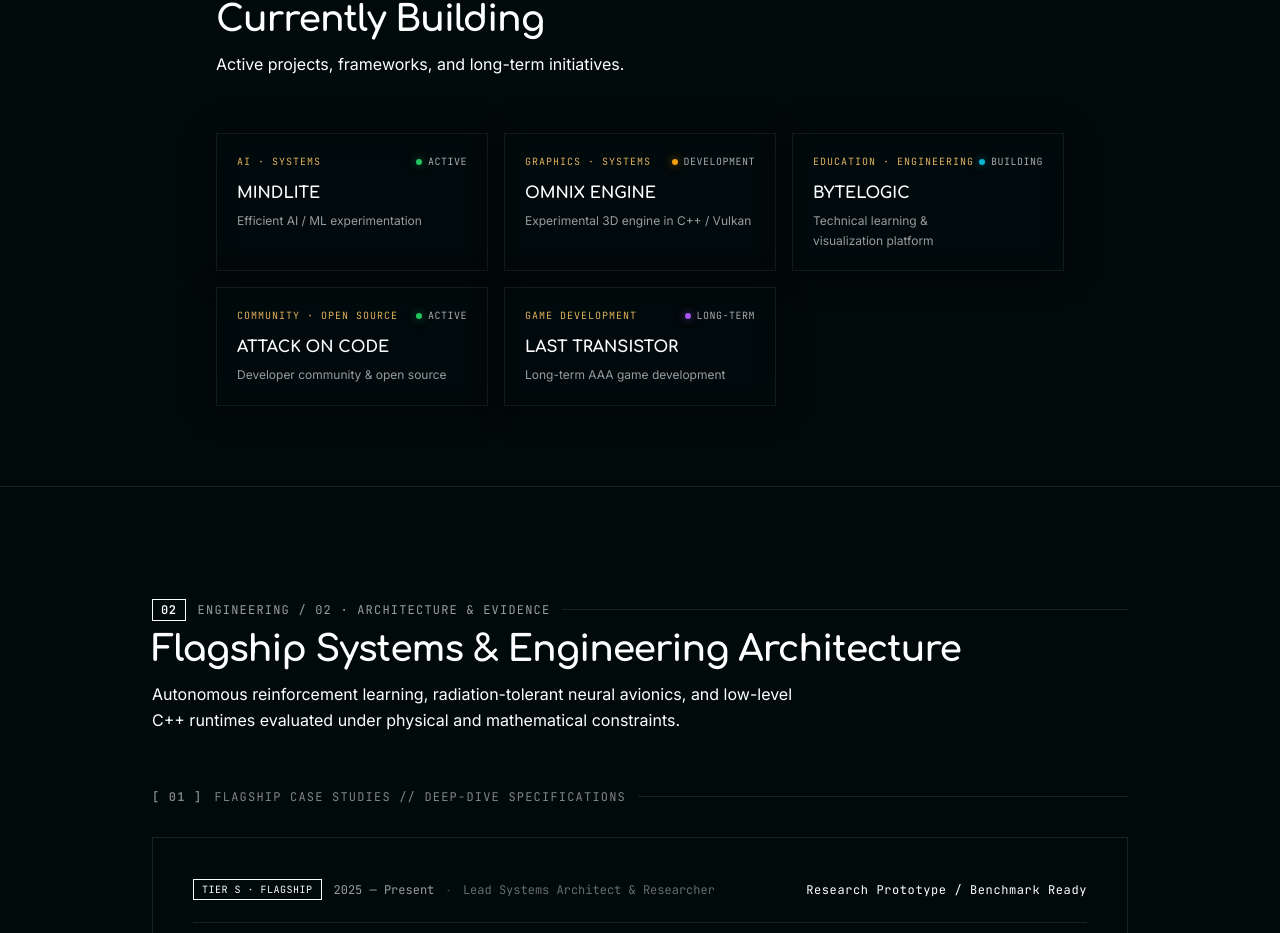
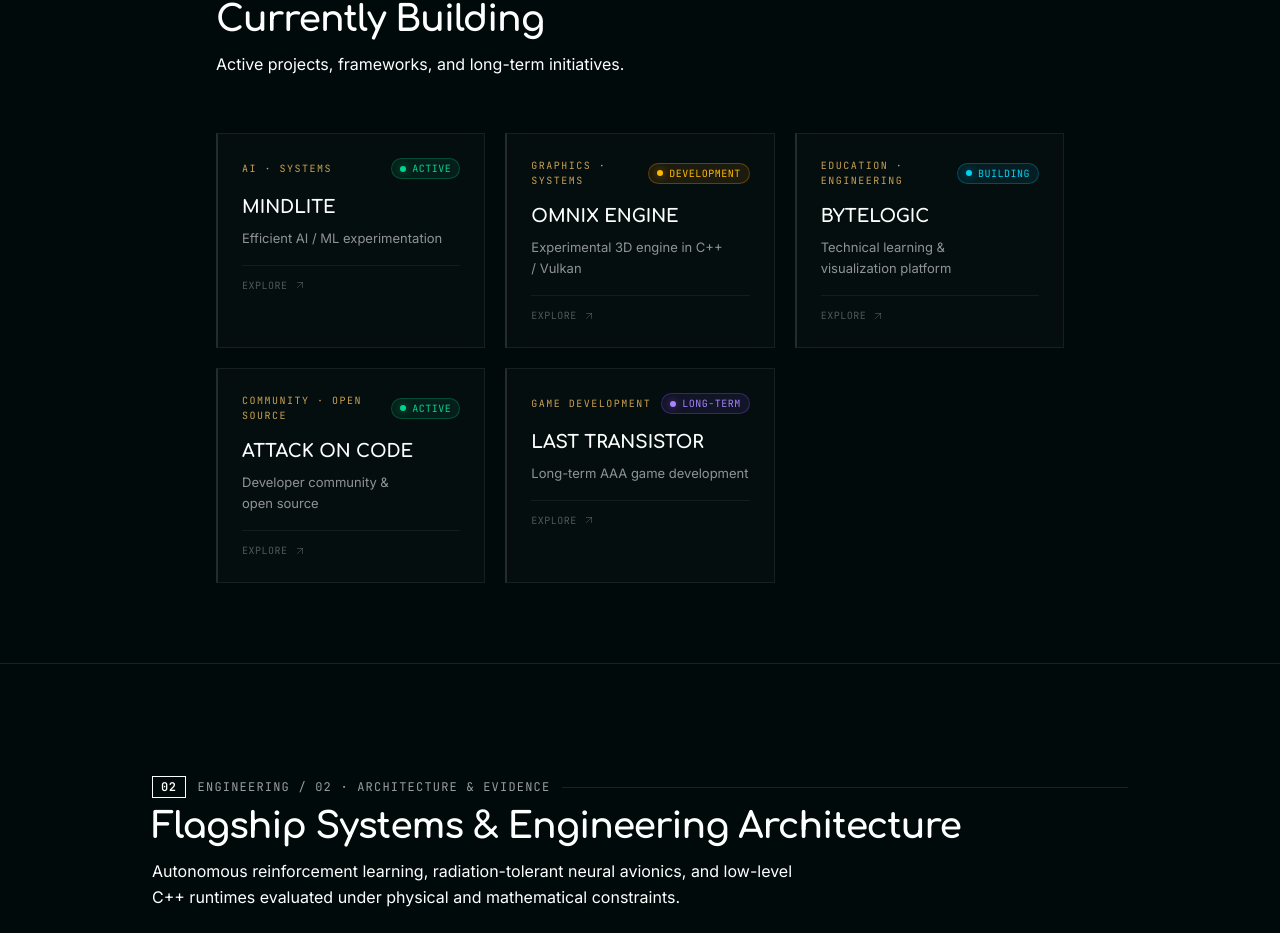
Before and after one commit to na124441/Portfolio, a Next.js app: page / in a window 1280 px wide. Shown: the part 911-1844 px from the top of the page. Built offline with nearby package versions, Linux system fonts and the light colour scheme.

Commit message:
style: upgrade currently building project cards with accent borders, status pills, hover glow, and explore indicator

```diff
--- a/src/components/sections/CurrentlyBuildingSection.tsx
+++ b/src/components/sections/CurrentlyBuildingSection.tsx
@@ -5,14 +5,43 @@ import Link from 'next/link';
 import { CURRENT_PROJECTS } from '@/data/portfolio';
 import { SectionHeader } from '@/components/ui/SectionHeader';
 import { motion, useReducedMotion } from 'framer-motion';
+import { ArrowUpRight } from 'lucide-react';
 
-const STATUS_COLORS: Record<string, string> = {
-  Active: 'bg-[#22c55e] shadow-[0_0_8px_rgba(34,197,94,0.6)]',
-  Development: 'bg-[#f59e0b] shadow-[0_0_8px_rgba(245,158,11,0.6)]',
-  Building: 'bg-[#06b6d4] shadow-[0_0_8px_rgba(6,182,212,0.6)]',
-  'Long-term': 'bg-[#a855f7] shadow-[0_0_8px_rgba(168,85,247,0.6)]',
-  Community: 'bg-[#22c55e] shadow-[0_0_8px_rgba(34,197,94,0.6)]',
+/* ── Status theme map ── */
+const STATUS_THEME: Record<string, { dot: string; border: string; glow: string; badge: string }> = {
+  Active: {
+    dot: 'bg-emerald-400 shadow-[0_0_8px_rgba(34,197,94,0.6)]',
+    border: 'group-hover:border-l-emerald-400',
+    glow: 'group-hover:shadow-[inset_0_0_40px_-12px_rgba(34,197,94,0.08)]',
+    badge: 'border-emerald-500/30 text-emerald-400 bg-emerald-500/10',
+  },
+  Development: {
+    dot: 'bg-amber-400 shadow-[0_0_8px_rgba(245,158,11,0.6)]',
+    border: 'group-hover:border-l-amber-400',
+    glow: 'group-hover:shadow-[inset_0_0_40px_-12px_rgba(245,158,11,0.08)]',
+    badge: 'border-amber-500/30 text-amber-400 bg-amber-500/10',
+  },
+  Building: {
+    dot: 'bg-cyan-400 shadow-[0_0_8px_rgba(6,182,212,0.6)]',
+    border: 'group-hover:border-l-cyan-400',
+    glow: 'group-hover:shadow-[inset_0_0_40px_-12px_rgba(6,182,212,0.08)]',
+    badge: 'border-cyan-500/30 text-cyan-400 bg-cyan-500/10',
+  },
+  'Long-term': {
+    dot: 'bg-violet-400 shadow-[0_0_8px_rgba(168,85,247,0.6)]',
+    border: 'group-hover:border-l-violet-400',
+    glow: 'group-hover:shadow-[inset_0_0_40px_-12px_rgba(168,85,247,0.08)]',
+    badge: 'border-violet-500/30 text-violet-400 bg-violet-500/10',
+  },
+  Community: {
+    dot: 'bg-emerald-400 shadow-[0_0_8px_rgba(34,197,94,0.6)]',
+    border: 'group-hover:border-l-emerald-400',
+    glow: 'group-hover:shadow-[inset_0_0_40px_-12px_rgba(34,197,94,0.08)]',
+    badge: 'border-emerald-500/30 text-emerald-400 bg-emerald-500/10',
+  },
 };
+
+const DEFAULT_THEME = STATUS_THEME.Active;
 
 export const CurrentlyBuildingSection: React.FC = () => {
   const shouldReduceMotion = useReducedMotion();
@@ -26,46 +55,75 @@ export const CurrentlyBuildingSection: React.FC = () => {
           subtitle="Active projects, frameworks, and long-term initiatives."
         />
 
-        <div className="grid grid-cols-1 sm:grid-cols-2 lg:grid-cols-3 gap-4">
-          {CURRENT_PROJECTS.map((project, idx) => (
+        <div className="grid grid-cols-1 sm:grid-cols-2 lg:grid-cols-3 gap-5">
+          {CURRENT_PROJECTS.map((project, idx) => {
+            const theme = STATUS_THEME[project.status] || DEFAULT_THEME;
+
+            return (
               <motion.div
                 key={project.name}
-              initial={shouldReduceMotion ? false : { opacity: 0, y: 12 }}
+                initial={shouldReduceMotion ? false : { opacity: 0, y: 16 }}
                 whileInView={{ opacity: 1, y: 0 }}
                 viewport={{ once: true }}
-              transition={{ duration: 0.3, delay: idx * 0.08 }}
+                transition={{ duration: 0.35, delay: idx * 0.08 }}
               >
                 <Link
                   href={project.href || '#'}
-                className="block p-5 surface-workspace surface-workspace-hover project-card h-full group transition-all"
+                  className={[
+                    'group relative block h-full',
+                    'p-5 sm:p-6',
+                    /* Surface */
+                    'bg-white/[0.02] backdrop-blur-sm',
+                    'border border-white/[0.07] border-l-2 border-l-white/[0.12]',
+                    /* Hover transforms */
+                    theme.border,
+                    theme.glow,
+                    'hover:bg-white/[0.05]',
+                    'hover:border-white/[0.14]',
+                    /* Transition */
+                    'transition-all duration-300 ease-out',
+                    'hover:-translate-y-1',
+                  ].join(' ')}
                 >
-                {/* Status + Category */}
-                <div className="flex items-center justify-between mb-3">
-                  <span className="font-mono text-[10px] uppercase tracking-widest text-[#dfb15b]">
+                  {/* ── Top Row: Category + Status Badge ── */}
+                  <div className="flex items-center justify-between mb-4">
+                    <span className="font-mono text-[10px] uppercase tracking-[0.15em] text-[#dfb15b]/90">
                       {project.category}
                     </span>
-                  <div className="flex items-center gap-1.5">
                     <span
-                      className={`w-1.5 h-1.5 rounded-full ${STATUS_COLORS[project.status] || STATUS_COLORS.Active}`}
-                    />
-                    <span className="font-mono text-[10px] text-white/65 uppercase tracking-wider">
+                      className={[
+                        'inline-flex items-center gap-1.5',
+                        'font-mono text-[10px] uppercase tracking-wider',
+                        'px-2 py-0.5 rounded-full border',
+                        theme.badge,
+                      ].join(' ')}
+                    >
+                      <span className={`w-1.5 h-1.5 rounded-full ${theme.dot}`} />
                       {project.status}
                     </span>
                   </div>
-                </div>
 
-                {/* Name */}
-                <h3 className="font-display text-base font-bold text-[#feffff] mb-1.5 group-hover:text-[#dfb15b] transition-colors">
+                  {/* ── Project Name ── */}
+                  <h3 className="font-display text-lg font-bold text-[#feffff] mb-2 leading-snug group-hover:text-[#dfb15b] transition-colors duration-200">
                     {project.name}
                   </h3>
 
-                {/* Description */}
-                <p className="font-sans text-xs text-white/60 leading-relaxed">
+                  {/* ── Description ── */}
+                  <p className="font-sans text-[13px] text-white/55 leading-relaxed mb-4">
                     {project.description}
                   </p>
+
+                  {/* ── Bottom Row: Explore Indicator ── */}
+                  <div className="flex items-center gap-1.5 mt-auto pt-3 border-t border-white/[0.06]">
+                    <span className="font-mono text-[10px] uppercase tracking-wider text-white/30 group-hover:text-[#dfb15b]/80 transition-colors duration-200">
+                      Explore
+                    </span>
+                    <ArrowUpRight className="w-3 h-3 text-white/20 group-hover:text-[#dfb15b]/80 group-hover:translate-x-0.5 group-hover:-translate-y-0.5 transition-all duration-200" />
+                  </div>
                 </Link>
               </motion.div>
-          ))}
+            );
+          })}
         </div>
       </div>
     </section>
```
Lines whose indentation alone changed are shown as unchanged.
